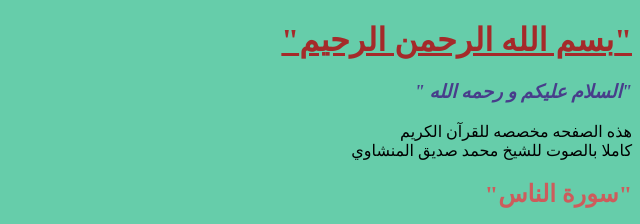
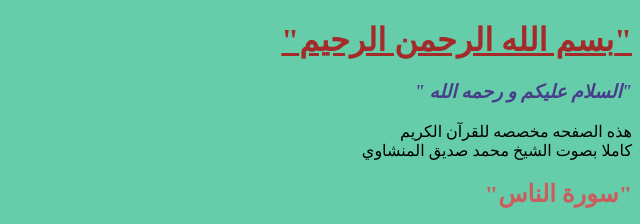
Before and after one commit to SalmHossam/-, a plain HTML site: page index.html in a window 1280 px wide. Shown: the top 224 px of the page, 640-1280 px from the left. Drawn offline with Linux system fonts and the light colour scheme.

Commit message:
Update index.html

```diff
--- a/index.html
+++ b/index.html
@@ -18,8 +18,8 @@
         <h3 style="color: darkslateblue;"><i>" السلام عليكم و رحمه الله"</i></h3>
         <p>هذه الصفحه مخصصه
             للقرآن الكريم <br>
-            كاملا بالصوت
-         للشيخ محمد صديق المنشاوي
+            كاملا بصوت
+         الشيخ محمد صديق المنشاوي
 
         </p>
 
```
